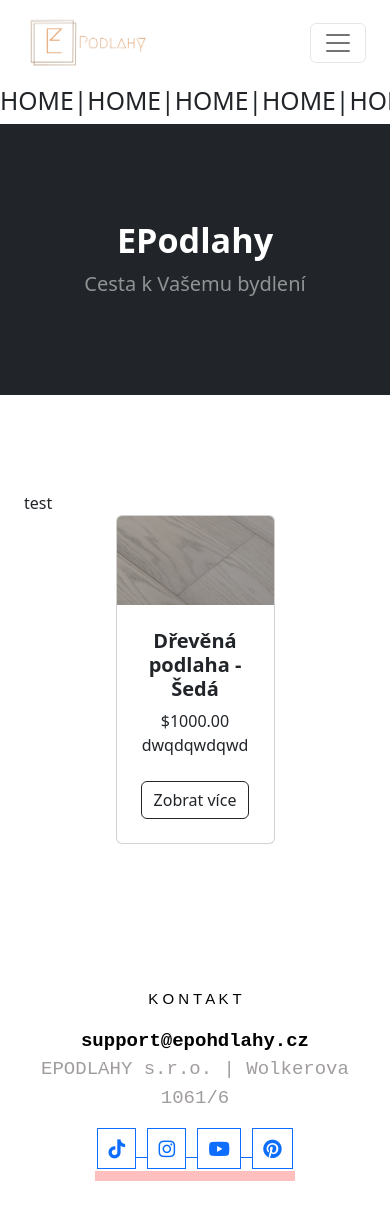
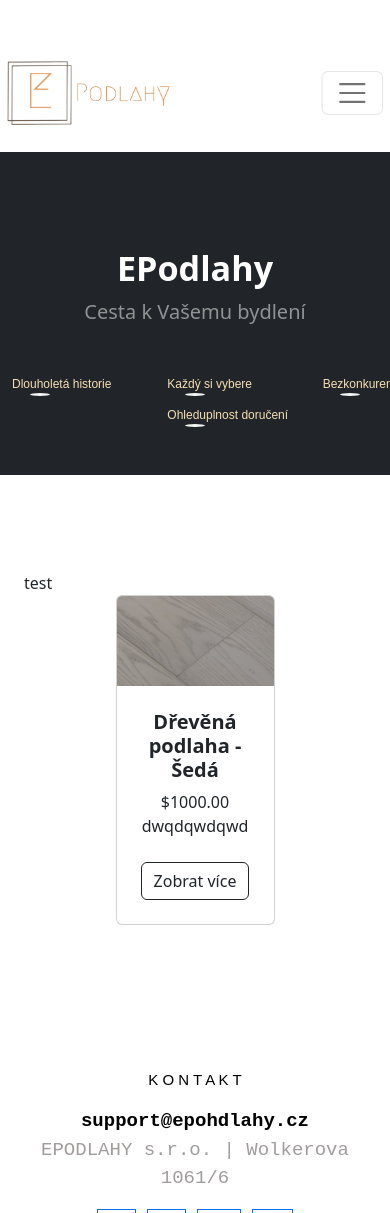
Before and after one commit to Quazder/EshopDjango, a Django app: page /cs/ in a window 390 px wide; the page is wider, and only the part inside the window is pictured. Shown: the top 1213 px of that part. Run offline with Django 5.2, Linux system fonts and the light colour scheme; data comes from the database, SQL or seed files in the repository; both versions use the stored data as it was after the commit; some libraries are stand-ins or nearby versions.

Commit message:
Navbar - ještě nedodělaný - není menu responsivní a About nedodělaná

```diff
--- a/Eshop/templates/doplnky/header.html
+++ b/Eshop/templates/doplnky/header.html
@@ -0,0 +1,29 @@
+{% load static %}
+<link href="{% static 'css/custom.css' %}" rel="stylesheet">
+<script src="{% static 'js/scripts.js' %}"></script>
+<header class="bg-dark py-5 mt-3">
+    <div class="container px-4 px-lg-5 my-5">
+        <div class="text-center text-white">
+            <h1 class="display-4 fw-bolder">EPodlahy</h1>
+            <p class="lead fw-normal text-white-50 mb-0">Cesta k Vašemu bydlení</p>
+        </div>
+    </div>
+    <div class="container text-center text-white">
+        <div class="row">
+            <div class="col-md-4">
+                <div class="custom-textNav">Dlouholetá historie</div>
+                <div class="underline-text"></div>
+            </div>
+            <div class="col-md-4">
+                <div class="custom-textNav">Každý si vybere</div>
+                <div class="underline-text"></div>
+                <div class="custom-textNav top-margin">Ohleduplnost doručení</div>
+                <div class="underline-text"></div>
+            </div>
+            <div class="col-md-4">
+                <div class="custom-textNav">Bezkonkurenční ceny</div>
+                <div class="underline-text"></div>
+            </div>
+        </div>
+    </div>
+</header>
--- a/Eshop/templates/doplnky/nav.html
+++ b/Eshop/templates/doplnky/nav.html
@@ -1,10 +1,16 @@
 {% load static %}
+<link href="{% static 'css/custom.css' %}" rel="stylesheet">
+<script src="{% static 'js/scripts.js' %}"></script>
 <!-- Navigation-->
         <nav class="navbar navbar-expand-lg navbar-light">
             <div class="container px-4 px-lg-5">
+
+                <!-- Logo -->
                 <a class="navbar-brand" href="{% url 'hlavni_stranka' %}">
-                    <img src="{% static 'assets/logo.png' %}" alt="Logo" style="height:60px;">
+                    <div id="logo"></div>
                 </a>
+
+
                 <button class="navbar-toggler" type="button" data-bs-toggle="collapse" data-bs-target="#navbarSupportedContent" aria-controls="navbarSupportedContent" aria-expanded="false" aria-label="Toggle navigation"><span class="navbar-toggler-icon"></span></button>
                 <div class="collapse navbar-collapse" id="navbarSupportedContent">
                     <ul class="navbar-nav me-auto mb-2 mb-lg-0 ms-lg-4">
@@ -36,11 +42,13 @@
                             </ul>
                         </li>
                     </ul>
-                    <form class="d-flex">
-                        <a href="" class="btn btn-outline-dark"><i class="bi-cart-fill me-1"></i>
-                            Košík
-                            <span class="badge bg-dark text-white ms-1 rounded-pill">0</span></a>
-
+                    <form class="d-flex position-relative">
+                        <div class="cart-container">
+                            <a href="" class="btn btn-outline-dark rounded p-2">
+                                <i class="bi bi-cart-fill"></i> <!-- Třída ikony košíku Bootstrap -->
+                                <span class="badge bg-dark text-white position-absolute top-0 start-100 translate-middle badge-overlap">0</span>
+                            </a>
+                        </div>
                     </form>
                 </div>
             </div>
--- a/Eshop/templates/hlavni/about.html
+++ /dev/null
@@ -1,5 +0,0 @@
-{% extends 'hlavni/base.html' %}
-
-{% block content %}
-    <h2>ABOUT|ABOUT|ABOUT|ABOUT|</h2>
-{% endblock %}
--- a/Eshop/templates/hlavni/home.html
+++ b/Eshop/templates/hlavni/home.html
@@ -3,15 +3,9 @@
 
 {% block content %}
     <title>Django Eshop</title>
-    <h2>HOME|HOME|HOME|HOME|HOME|</h2>
-        <header class="bg-dark py-5">
-            <div class="container px-4 px-lg-5 my-5">
-                <div class="text-center text-white">
-                    <h1 class="display-4 fw-bolder">EPodlahy</h1>
-                    <p class="lead fw-normal text-white-50 mb-0">Cesta k Vašemu bydlení</p>
-                </div>
-            </div>
-        </header>
+    {% include 'doplnky/header.html' %}
+
+
         <!-- Section-->
         <section class="py-5">
             <div class="container px-4 px-lg-5 mt-5">
--- a/static/css/custom.css
+++ b/static/css/custom.css
@@ -1,3 +1,4 @@
+/* FOOTER */
 .custom-text {
     font-family: 'Arial', sans-serif;
     font-size: 15px;
@@ -94,3 +95,187 @@
     max-width: 96px; /* Nastaví maximální šířku ikony */
     height: auto; /* Umožní zachovat poměr stran ikony */
 }
+
+/* FOOTER */
+
+/* NAVBAR */
+.navbar {
+    margin-top: 50px;
+    transform: scale(1.1);
+}
+
+.navbar .navbar-nav {
+    justify-content: center;
+}
+
+.navbar .navbar-nav .nav-item.dropdown {
+    position: absolute;
+    left: 50%;
+    transform: translateX(-50%)
+}
+
+.navbar .navbar-nav .nav-item.dropdown:hover .dropdown-menu {
+    display: block;
+    left: 50%;
+    transform: translateX(-50%);
+}
+
+.navbar .navbar-nav .nav-item.dropdown .dropdown-toggle::after {
+    display: none;
+}
+
+.navbar .navbar-nav .nav-item.dropdown .dropdown-toggle {
+    font-weight: 800;
+}
+
+.cart-container .badge-overlap {
+    position: absolute; /* Position the badge absolutely within the cart container */
+    top: -10px; /* Adjust as needed */
+    right: 0; /* Adjust as needed */
+    transform: none; /* Remove the translate transform */
+    padding: 5px 10px; /* Increase padding around the text */
+    border-radius: 10px; /* Make the corners more rounded */
+    display: flex; /* Use flexbox for alignment */
+    justify-content: center; /* Center the text horizontally */
+    align-items: center; /* Center the text vertically */
+    width: 20px; /* Set a fixed width */
+    height: 20px; /* Set a fixed height */
+}
+
+.cart-container {
+    position: relative; /* Make the cart container a relative container */
+}
+
+.cart-container .bi.bi-cart-fill {
+    /* Adjust size and position for larger screens */
+}
+
+.cart-container .badge-overlap {
+    position: absolute; /* Position the badge absolutely within the cart container */
+    top: -10px; /* Adjust as needed */
+    right: 0; /* Adjust as needed */
+    transform: none; /* Remove the translate transform */
+}
+
+/* CSS for medium screens */
+@media (max-width: 768px) {
+    .cart-container .bi.bi-cart-fill {
+        /* Adjust size and position for medium screens */
+    }
+}
+
+/* CSS for small screens */
+@media (max-width: 600px) {
+    .cart-container .bi.bi-cart-fill {
+        /* Adjust size and position for small screens */
+    }
+}
+
+/* CSS for very small screens */
+@media (max-width: 400px) {
+    .cart-container .bi.bi-cart-fill {
+        /* Adjust size and position for very small screens */
+    }
+}
+
+.badge-overlap {
+    transform: translate(50%, -50%);
+}
+
+.btn:hover {
+    transform: scale(1.15);
+    transition: transform 0.3s ease-in-out;
+}
+
+#logo {
+    background-image: url('/static/assets/logo.png');
+    height: 60px;
+    width: 150px;
+    background-size: contain;
+    background-repeat: no-repeat; /* Prevents the image from repeating */
+}
+
+#logo:hover {
+    background-image: url('/static/assets/logo_hover.png');
+    transform: scale(1.15);
+    transition: transform 0.3s ease-in-out;
+}
+
+.container .row {
+    display: flex;
+    justify-content: space-between;
+}
+
+.container .row .col-md-4 {
+    width: calc((100% - 152px) / 3);
+}
+
+.container .row .col-md-4:not(:last-child) {
+    margin-right: 76px;
+}
+
+.underline-text {
+    border-bottom: 3px solid whitesmoke; /* Adjust thickness and color as needed */
+    width: 60px; /* Adjust width as needed */
+    margin: 0 auto; /* Center the line */
+    border-radius: 50%;
+}
+
+.custom-textNav {
+    font-family: 'Arial', sans-serif;
+    font-size: 20px;
+    color: wheat;
+    font-weight: 530;
+    white-space: nowrap;
+}
+
+.top-margin {
+    margin-top: 80px; /* Adjust as needed */
+}
+
+/* CSS for medium screens */
+@media (max-width: 768px) {
+    .custom-textNav {
+        font-size: 16px; /* Smaller font size */
+    }
+
+    .underline-text {
+        width: 40px; /* Smaller underline width */
+    }
+
+    .top-margin {
+        margin-top: 40px; /* Smaller margin */
+    }
+}
+
+/* CSS for small screens */
+@media (max-width: 600px) {
+    .custom-textNav {
+        font-size: 14px; /* Even smaller font size */
+    }
+
+    .underline-text {
+        width: 30px; /* Even smaller underline width */
+    }
+
+    .top-margin {
+        margin-top: 20px; /* Even smaller margin */
+    }
+}
+
+/* CSS for very small screens */
+@media (max-width: 400px) {
+    .custom-textNav {
+        font-size: 12px; /* Smallest font size */
+    }
+
+    .underline-text {
+        width: 20px; /* Smallest underline width */
+    }
+
+    .top-margin {
+        margin-top: 10px; /* Smallest margin */
+    }
+}
+
+/* NAVBAR */
--- a/static/js/scripts.js
+++ b/static/js/scripts.js
@@ -0,0 +1,3 @@
+document.getElementById('navbarDropdown').addEventListener('click', function (event) {
+    event.preventDefault();
+});
```
Also changed, not shown: db.sqlite3, static/assets/logo.png, static/assets/logo2.png (added), static/assets/logo_hover.png (added).
